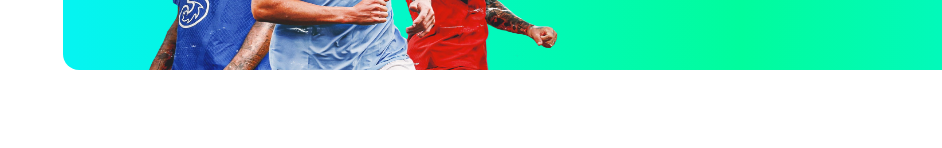
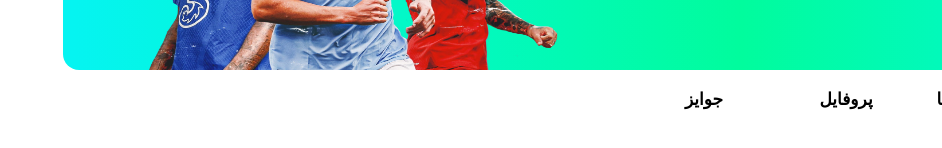
Before and after one commit to saniyar-dev/footbal-fantasy-front, a React (Create React App) app: page / in a window 1280 px wide. Shown: the part 180-328 px from the top of the page, without its empty margins (338-1280 px from the left). Built offline with nearby package versions, Linux system fonts and the light colour scheme.

Commit message:
init of Navbar

```diff
--- /dev/null
+++ b/src/components/Navbar/Navbar.tsx
@@ -0,0 +1,47 @@
+import React, {FC, ReactElement} from "react";
+import styled from "styled-components";
+
+const Button = styled.button<{
+    width: number;
+    height: number;
+    bgColor: string;
+    active: boolean;
+}>`
+    width: ${props => props.width + 'px'};
+    height: ${props => props.height + 'px'};
+    background: ${props => {
+        return props.active ? props.bgColor : 'white'
+    }};
+    font-family: 'Vazirmatn';
+    font-style: normal;
+    font-weight: 900;
+    font-size: 17px;
+    text-align: center;
+    border-radius: 8px;
+`
+
+interface NavItem {
+    title: string;
+    active: boolean;
+}
+
+interface NavbarProps {
+    NavItemsList: Array<NavItem>
+}
+
+const CreateTeamNavbar: FC<NavbarProps> = ({NavItemsList}): ReactElement => {
+    return (
+        <div>
+            {
+                NavItemsList.map((NavItem: NavItem) => {
+                    return (
+                        <Button key={NavItem.title}
+                         width={142} height={60} bgColor="#05F4F1" active={NavItem.active}>{NavItem.title}</Button>
+                    )
+                })
+            }
+        </div>
+    )
+}
+
+export default CreateTeamNavbar
--- a/src/pages/MakeTeamPage/MakeTeamPage.tsx
+++ b/src/pages/MakeTeamPage/MakeTeamPage.tsx
@@ -1,10 +1,41 @@
 import React from 'react'
 import Header from '../../components/Header/Header'
+import CreateTeamNavbar from '../../components/Navbar/Navbar'
+
+interface NavItem {
+    title: string;
+    active: boolean;
+}
+
+const NavItems: Array<NavItem> = [
+    {
+        title: 'تیم من',
+        active: true
+    },
+    {
+        title: 'نقل و انتقالات',
+        active: false
+    },
+    {
+        title: 'آخرین رویداد‌ها',
+        active: false
+    },
+    {
+        title: 'پروفایل',
+        active: false
+    },
+    {
+        title: 'جوایز',
+        active: false
+    },
+]
+
 
 const MakeTeamPage = () => {
     return (
         <div>
             <Header />
+            <CreateTeamNavbar NavItemsList={NavItems}/>
         </div>
     )
 }
```
